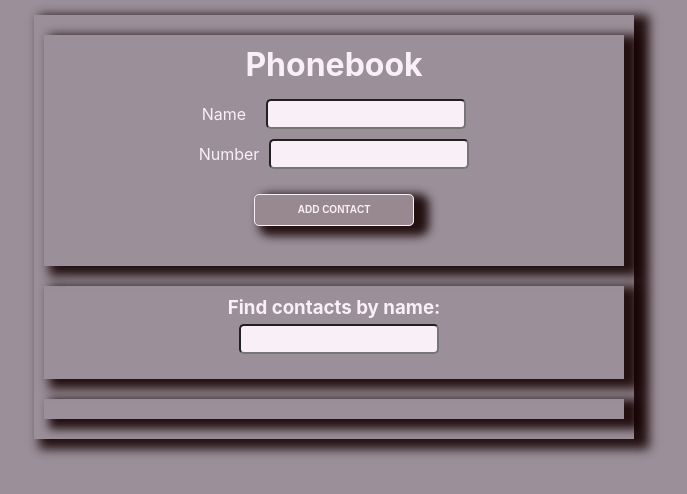
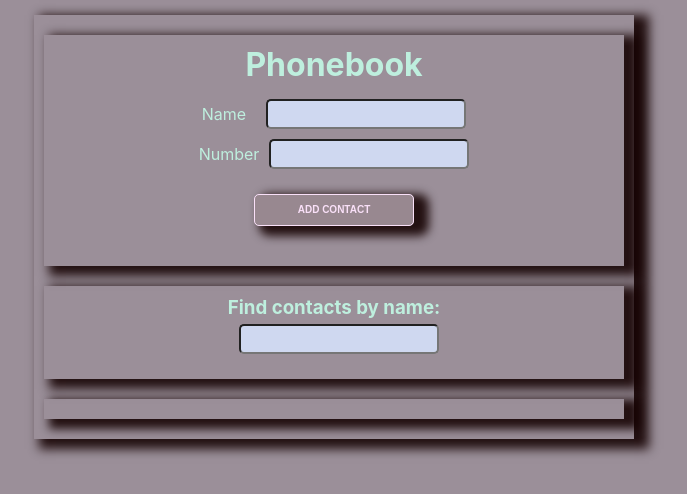
Before and after one commit to shmetanelena/goit-react-hw-02-phonebook, a React (Create React App) app: page / in a window 1280 px wide. Shown: the top 494 px of the page, without its empty margins (306-993 px from the left). Built offline with nearby package versions, Linux system fonts and the light colour scheme.

Commit message:
rainbow style

```diff
--- a/src/components/App.module.css
+++ b/src/components/App.module.css
@@ -2,7 +2,7 @@
   height: 100vh;
   padding: 5px;
   background-color: #9b8f99;
-  color: rgb(249, 239, 247);
+  color: rgb(190, 239, 222);
 }
 
 .box {
--- a/src/components/ContactForm/ContactForm.module.css
+++ b/src/components/ContactForm/ContactForm.module.css
@@ -22,7 +22,7 @@
   background: rgba(138, 105, 105, 0.2);
   box-shadow: 10px 5px 10px 5px rgba(20, 1, 1, 0.89);
 
-  color: rgb(249, 239, 247);
+  color: rgb(249, 224, 248);
   padding: 0.1em;
   text-decoration: none;
 
@@ -55,7 +55,7 @@
   font-size: 15px;
   height: 30px;
   width: 200px;
-  background-color: rgb(249, 239, 247);
+  background-color: rgb(207, 216, 240);
 }
 .input_number {
   margin-left: 10px;
@@ -65,5 +65,5 @@
   font-size: 15px;
   height: 30px;
   width: 200px;
-  background-color: rgb(249, 239, 247);
+  background-color: rgb(207, 216, 240);
 }
--- a/src/components/ContactList/ContactList.module.css
+++ b/src/components/ContactList/ContactList.module.css
@@ -22,7 +22,7 @@
   background: rgba(138, 105, 105, 0.2);
   box-shadow: 10px 5px 10px 5px rgba(20, 1, 1, 0.89);
 
-  color: rgb(249, 239, 247);
+  color: rgb(249, 224, 248);
   padding: 0.25em;
   text-decoration: none;
 
--- a/src/components/Filter/Filter.module.css
+++ b/src/components/Filter/Filter.module.css
@@ -16,5 +16,5 @@
   font-size: 15px;
   height: 30px;
   width: 200px;
-  background-color: rgb(249, 239, 247);
+  background-color: rgb(207, 216, 240);
 }
```
